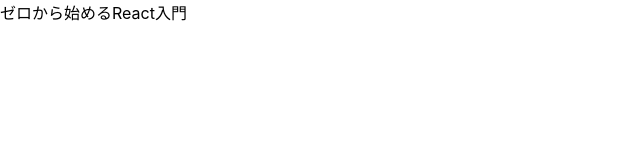
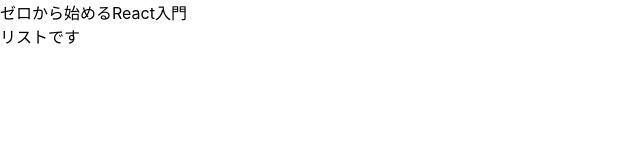
Before and after one commit to RinyuDrvo/react_tutorial, a React (Create React App) app: page / in a window 1280 px wide. Shown: the top 160 px of the page, without its empty margins (0-640 px from the left). Built offline with nearby package versions, Linux system fonts and the light colour scheme.

Commit message:
make list component

```diff
--- a/src/App.js
+++ b/src/App.js
@@ -1,6 +1,11 @@
+import { List } from "./List";
+
 function App() {
   return (
-    <div>ゼロから始めるReact入門</div>
+    <div>
+      ゼロから始めるReact入門
+      <List />
+    </div>
   );
 }
 
--- /dev/null
+++ b/src/List.js
@@ -0,0 +1,7 @@
+import { div } from "prelude-ls"
+
+export const List = () => {
+  return (
+    <div>リストです</div>
+  )
+}
```
